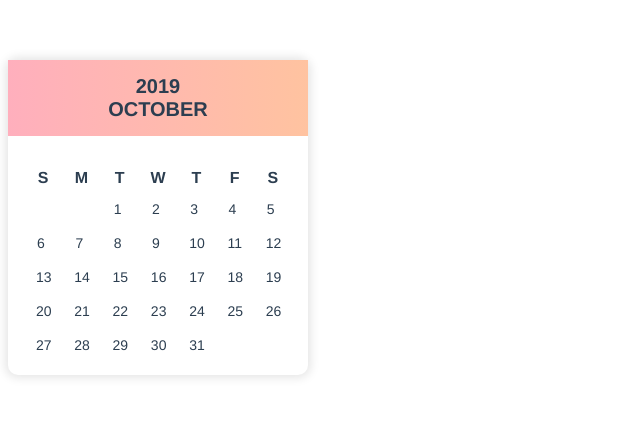
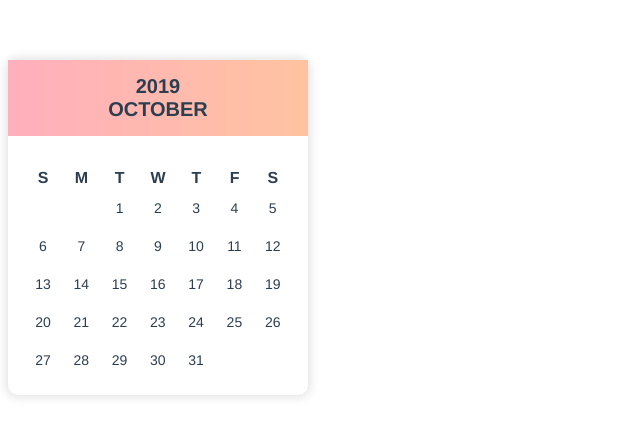
Before and after one commit to jiayingy/vue-single-date-picker, a Vue app: page / in a window 1280 px wide. Shown: the top 436 px of the page, without its empty margins (0-640 px from the left). Built offline with nearby package versions, Linux system fonts and the light colour scheme.

Commit message:
Diplay border on dates on hover

```diff
--- a/src/components/CalendarDate.vue
+++ b/src/components/CalendarDate.vue
@@ -22,10 +22,18 @@ export default {
 
 <style lang="scss" scoped>
 .date {
-  height: 10px;
-  width: 10px;
   font-size: 10px;
-  padding: 10px;
   font-size: 14px;
+  height: 30px;
+  width: 30px;
+  display: table-cell;
+  vertical-align: middle;
+  box-sizing: border-box;
+  cursor: default;
+
+  &:hover {
+    border-radius: 50%;
+    border: 2px solid pink;
+  }
 }
 </style>
```
